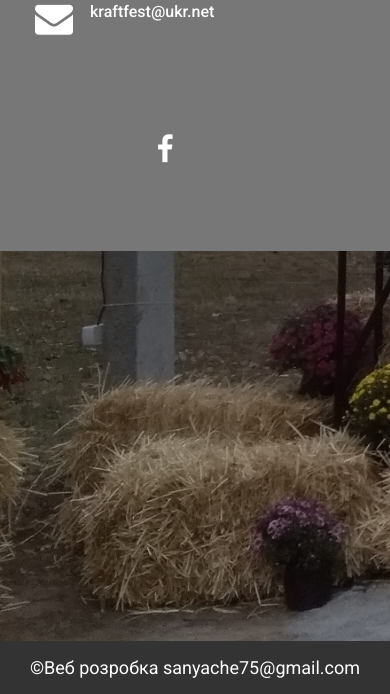
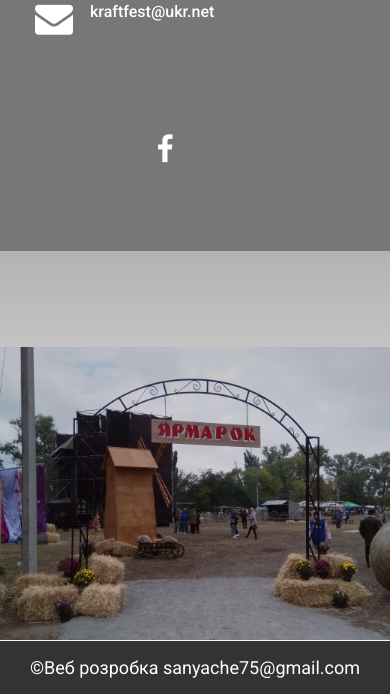
Before and after one commit to sanyache/craftfest, a Django app: page /contact in a window 390 px wide. Shown: the part 1642-2336 px from the top of the page. Run offline with Django 3.2, Linux system fonts and the light colour scheme; parts of the project's set-up code (start-up, migrations or seed data) failed here and were passed over; some libraries are stand-ins or nearby versions; some web fonts are replaced.

Commit message:
background contact media

```diff
--- a/static/assets/css/main.css
+++ b/static/assets/css/main.css
@@ -2224,6 +2224,15 @@ h1 {
   display: block;
   margin-top: -38px;
 }
+@media (max-width: 768px)
+{
+  .main-content {
+    background: linear-gradient(to bottom,#111,transparent), url(../img/background/bg-2.jpg);
+    background-size: contain;
+    background-repeat: no-repeat;
+    background-position: 0 95%;
+  }
+}
 /* ==========================================================================
    Footer Start
    ========================================================================== */
```
